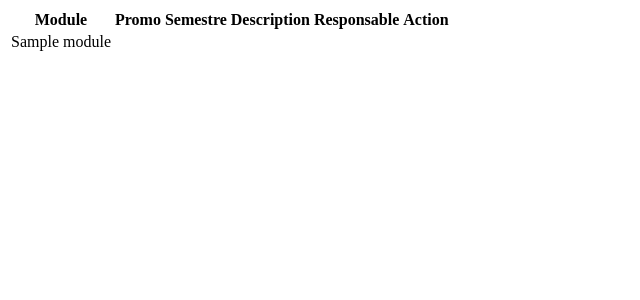
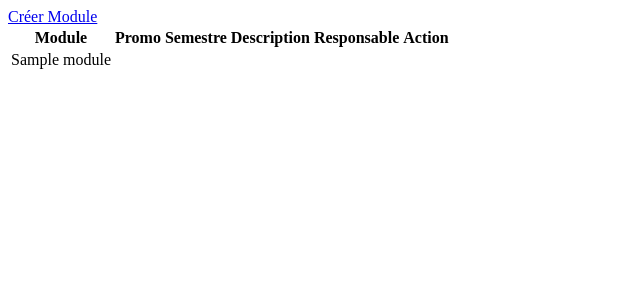
Before and after one commit to hiveship/enssat-serveur-voeux, a PHP site: the page made by application/views/module/aff_get_module.php in a window 1280 px wide. Shown: the top 300 px of the page, without its empty margins (0-640 px from the left). Run offline with PHP 8.4, Linux system fonts and the light colour scheme; the template is opened without the code that fills it: most values are stand-ins (such as "Sample title", 1, 10 or a date in 2020); data that the repository does not hold is empty.

Commit message:
ajout bouton créer module

```diff
--- a/application/views/module/aff_get_module.php
+++ b/application/views/module/aff_get_module.php
@@ -1,4 +1,6 @@
 <div class="container">
+	<a href="Module_controller/create" class='btn btn-primary pull-right'>Créer
+		Module</a>
 <?php
 echo "<table id='tableSearchResults' class='table table-hover
 		table-striped table-condensed'>";
@@ -19,7 +21,7 @@
 		echo "<td> $value </td> ";
 	}
 	echo "<td>";
-	echo form_open( 'Module_controller/edit_menu' );
+	echo form_open ( 'Module_controller/edit_menu' );
 	$data = array (
 
 			'name' => 'ID',
@@ -28,14 +30,14 @@
 			'content' => 'Modifier',
 			'class' => 'btn btn-primary btn-xs'
 	);
-	echo form_button( $data );
-	echo form_close();
+	echo form_button ( $data );
+	echo form_close ();
 
 	$params = array (
 
 			'onsubmit' => 'return(validate(this));'
 	);
-	echo form_open( 'Module_controller/delete', $params );
+	echo form_open ( 'Module_controller/delete', $params );
 	$data = array (
 
 			'name' => 'ID',
@@ -44,8 +46,8 @@
 			'content' => 'Supprimer',
 			'class' => 'btn btn-danger btn-xs'
 	);
-	echo form_button( $data );
-	echo form_close();
+	echo form_button ( $data );
+	echo form_close ();
 	echo "</td></tr>";
 }
 echo "</tbody></table>";
```
